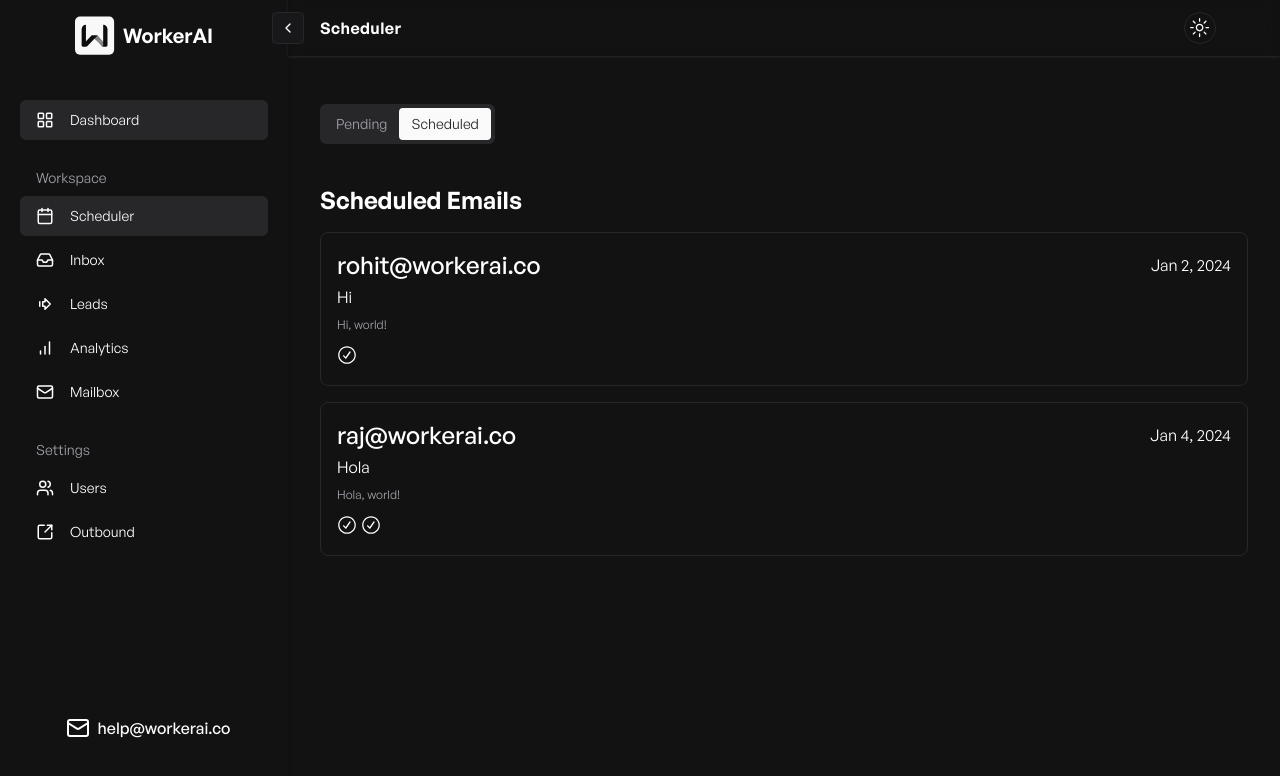
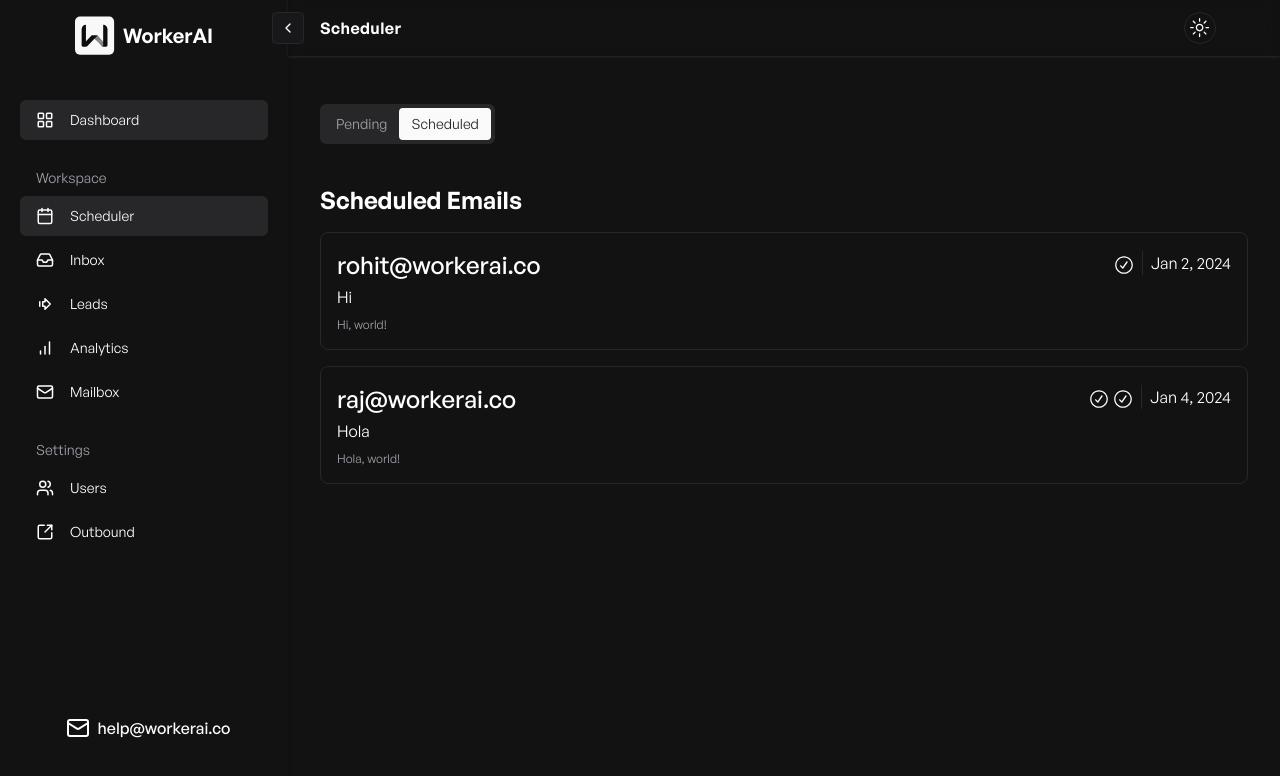
Before and after one commit to AbhirajSinha179/enterprise-workerai, a Next.js app: page /dashboard/emails in a window 1280 px wide. Both pictures are taken after a click on the tab "Scheduled". Shown: the top 776 px of the page. Built offline with nearby package versions, Linux system fonts and the light colour scheme; no server answers.

Commit message:
resolving comments

```diff
--- a/app/(main)/dashboard/emails/page.tsx
+++ b/app/(main)/dashboard/emails/page.tsx
@@ -20,7 +20,7 @@ async function getEmails() {
       { id: 3, subject: "Hey", body: "Hey, world!", date: "2024-01-03", scheduled: false, recipient: "ayan@workerai.co", status: "3" },
       { id: 1, subject: "Hello", body: "Hello, world!", date: "2024-01-01", scheduled: false, recipient: "anshuman@workerai.co", status: "1" },
       { id: 5, subject: "Namaste", body: "Namaste, world!", date: "2024-01-05", scheduled: false, recipient: "abhiraj@workerai.co", status: "2" },
-      { id: 6, subject: "Bonjour", body: "Bonjour, world!", date: "2024-01-06", scheduled: false, recipient: "rando@workerai.co", status: "3" }
+      { id: 6, subject: "Jonpur", body: "DabDab", date: "2024-01-06", scheduled: false, recipient: "ArvindBhaiya@workerai.co", status: "3" }
     ],
   }
 
--- a/app/(main)/dashboard/page.tsx
+++ b/app/(main)/dashboard/page.tsx
@@ -102,6 +102,7 @@ const DashboardHome: React.FC = () => {
               </div>
             </div>
           </div>
+
         </main>
       </ContentLayout>
     </>
--- a/components/dashboard/ViewButton.tsx
+++ b/components/dashboard/ViewButton.tsx
@@ -5,7 +5,7 @@ import { useState } from "react";
 import { Button } from "@/components/ui/button";
 import { DropdownMenu, DropdownMenuContent, DropdownMenuLabel, DropdownMenuSeparator, DropdownMenuTrigger, DropdownMenuRadioGroup, DropdownMenuRadioItem } from "@/components/ui/dropdown-menu";
 import { MixerHorizontalIcon } from "@radix-ui/react-icons";
-import { DatePickerWithRange } from "@/components/dashboard/DatePickerWithRange";
+import { DatePickerWithRange } from "@/components/ui/DatePickerWithRange";
 
 const ViewButton: React.FC = () => {
     const [selectedColumn, setSelectedColumn] = useState("recent");
--- a/components/scheduler/email-item.tsx
+++ b/components/scheduler/email-item.tsx
@@ -19,6 +19,7 @@ import { Label } from "@/components/ui/label"
 import { Textarea } from "@/components/ui/textarea"
 import { cn } from "@/lib/utils"
 import { CheckCircledIcon } from "@radix-ui/react-icons"; // Ensure this is the correct path for your icon
+import { Separator } from "../ui/separator"
 
 export default function EmailItem({ item, handleApprove, handleEdit, handleDelete }: { item: any, handleApprove: any, handleEdit: any, handleDelete: any }) {
   const [subject, setSubject] = useState(item?.subject)
@@ -38,17 +39,22 @@ export default function EmailItem({ item, handleApprove, handleEdit, handleDelet
     <>
       <div className={cn("flex w-full flex-col items-start gap-2 rounded-lg border p-4 text-left transition-all")}>
         <div className="flex w-full flex-col gap-1">
-          <div className="flex items-center">
-            <div className="text-2xl font-semibold">{item.recipient}</div>
-            <div className={cn("ml-auto")}>{format(new Date(item.date), "PP")}</div>
+          <div className="flex justify-between">
+            <div className="text-2xl font-semibold flex">{item.recipient}</div>
+            <div className=" flex  ">
+              <div className="">
+                {item.status && renderStatusIcons(item.status)}
+              </div>
+              <div className="flex items-center h-6 mx-2">
+                <Separator orientation="vertical" />
+              </div>
+              <div className={cn("ml-auto")}>{format(new Date(item.date), "PP")}</div>
+            </div>
           </div>
           <div className="text-md font-medium">{item.subject}</div>
 
         </div>
         <div className="text-xs text-muted-foreground">{item.body}</div>
-        <div>
-          {item.status && renderStatusIcons(item.status)}
-        </div>
         <div className="mt-2 flex w-full items-center justify-between">
           <Button onClick={() => handleDelete(item?.recipient)} variant="outline" size="icon" className="size-8">
             <Trash size={6} className="size-4" />
--- a/components/scheduler/scheduled-emails.tsx
+++ b/components/scheduler/scheduled-emails.tsx
@@ -1,6 +1,7 @@
 import { format } from "date-fns";
 import { cn } from "@/lib/utils";
 import { CheckCircledIcon } from "@radix-ui/react-icons";
+import { Separator } from "../ui/separator";
 
 export function ScheduledEmailList({ emails }: any) {
   const renderStatusIcons = (status: number) => {
@@ -25,19 +26,23 @@ export function ScheduledEmailList({ emails }: any) {
             className={cn("flex w-full flex-col items-start gap-2 rounded-lg border p-4 text-left transition-all")}
           >
             <div className="flex w-full flex-col gap-1">
-              <div className="flex items-center">
+              <div className="flex items-center justify-between">
                 <div className="text-2xl font-semibold">{item.recipient}</div>
-                <div className={cn("ml-auto")}>
-                  {format(new Date(item.date), "PP")}
+                <div className=" flex  ">
+                  <div className="">
+                    {item.status && renderStatusIcons(item.status)}
+                  </div>
+                  <div className="flex items-center h-6 mx-2">
+                    <Separator orientation="vertical" />
+                  </div>
+                  <div className={cn("ml-auto")}>{format(new Date(item.date), "PP")}</div>
                 </div>
               </div>
               <div className="text-md font-medium">{item.subject}</div>
             </div>
             <div className="text-xs text-muted-foreground">{item.body}</div>
-            <div>
-              {item.status && renderStatusIcons(item.status)}
-            </div>
           </div>
+
         ))}
       </ul>
     </main>
```
Also changed, not shown: components/ui/DatePickerWithRange.tsx (renamed from components/dashboard/DatePickerWithRange.tsx).
